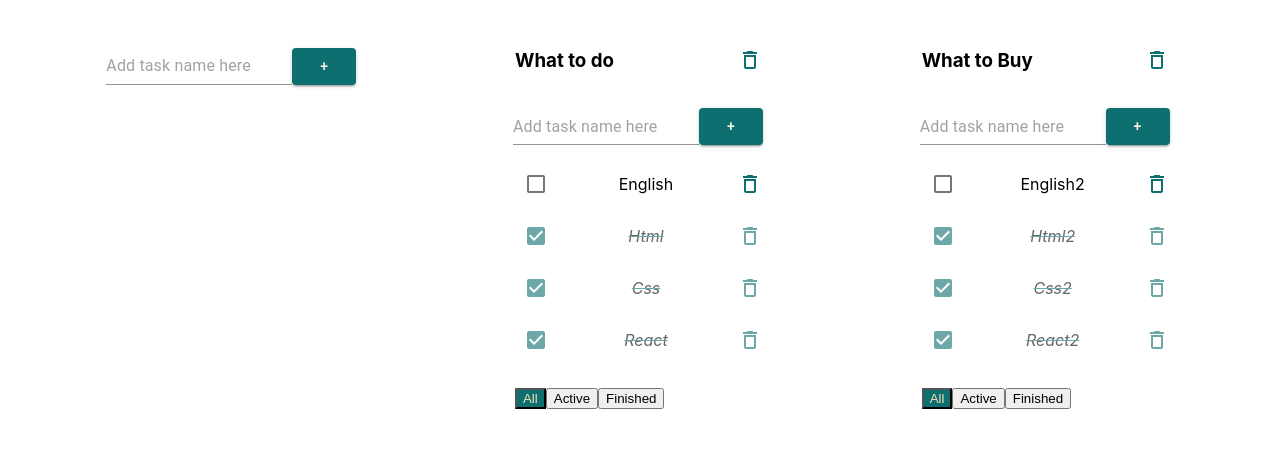
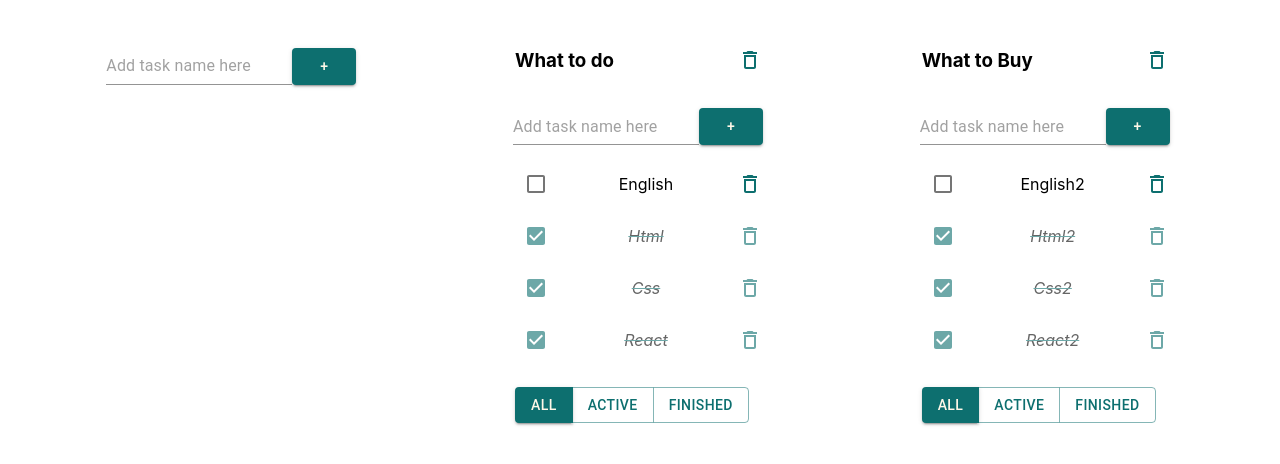
Before and after one commit to Alonasa/todoFinal, a React (Create React App) app: page / in a window 1280 px wide. Shown: the top 464 px of the page. Built offline with nearby package versions, Linux system fonts and the light colour scheme.

Commit message:
added filters miu buttons

```diff
--- a/src/App.tsx
+++ b/src/App.tsx
@@ -109,11 +109,9 @@ function App() {
                         removeTodolist={removeTodolist}
                         updateTask={updateTask}
                         updateTodolist={updateTodolist}
-              />
-            )
+              />)
           })}
         </Grid>
-
       </Box>
     </MuiThemeProvider>
   );
--- a/src/TodoList.tsx
+++ b/src/TodoList.tsx
@@ -1,6 +1,6 @@
 import {
   Box,
-  Button,
+  Button, ButtonGroup,
   Checkbox,
   Grid,
   IconButton,
@@ -49,7 +49,7 @@ export const TodoList = (props: propsType) => {
   }
 
   const filterStylesHandler = (value: filterType) => {
-	return props.filter === value ? 'filter__selected' : ' '
+	return props.filter === value ? 'contained' : 'outlined'
   }
 
   const taskStyleHandler = (t: boolean) => {
@@ -104,15 +104,16 @@ export const TodoList = (props: propsType) => {
 		})}
 	  </ul>
 	  <div>
-		<button className={filterStylesHandler('All')}
-				onClick={() => onFilterHandler('All')}>All
-		</button>
-		<button className={filterStylesHandler('Active')}
-				onClick={() => onFilterHandler('Active')}>Active
-		</button>
-		<button className={filterStylesHandler('Finished')}
-				onClick={() => onFilterHandler('Finished')}>Finished
-		</button>
+		<ButtonGroup>
+		  <Button variant={filterStylesHandler('All')}
+				  onClick={() => onFilterHandler('All')} color={'secondary'}>All</Button>
+		  <Button variant={filterStylesHandler('Active')} className={filterStylesHandler('Active')}
+				  onClick={() => onFilterHandler('Active')} color={'secondary'}>Active
+		  </Button>
+		  <Button variant={filterStylesHandler('Finished')} className={filterStylesHandler('Finished')}
+				  onClick={() => onFilterHandler('Finished')} color={'secondary'}>Finished
+		  </Button>
+		</ButtonGroup>
 	  </div>
 	</Box>
   )
```
